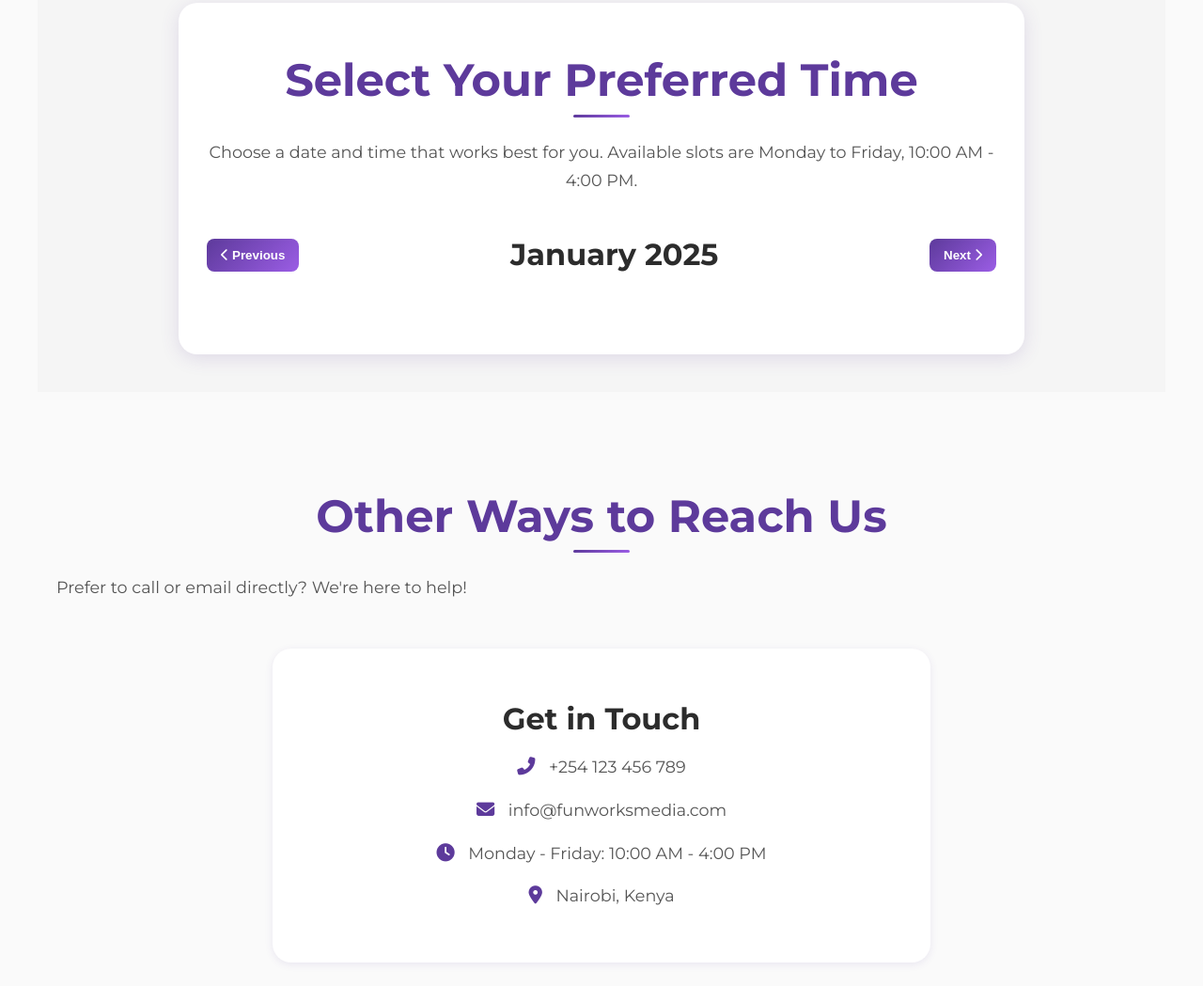
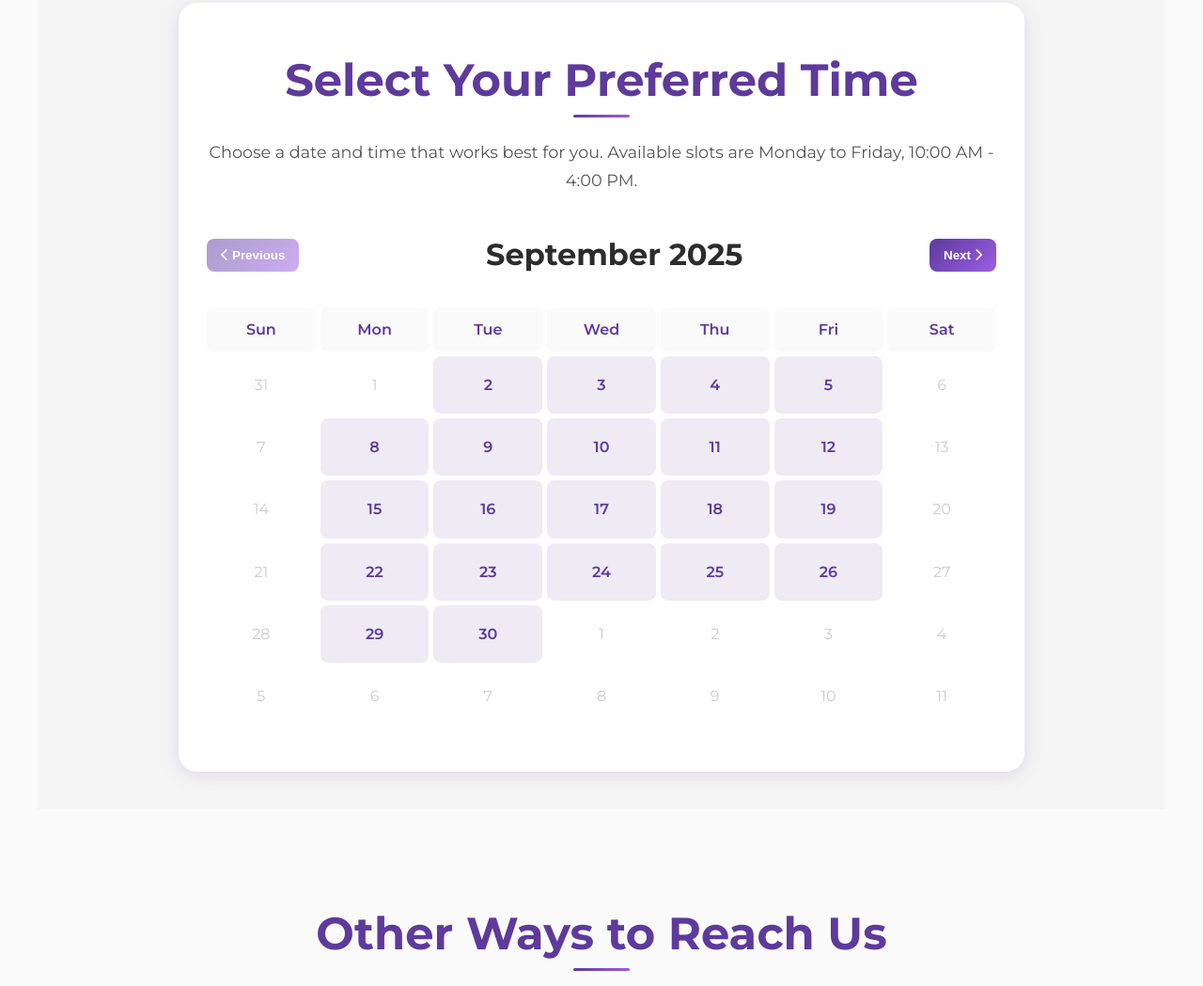
Before and after one commit to ekitindi/FunWorks-Media, a plain HTML site: page contacts.html in a window 1280 px wide. Shown: the part 1057-2106 px from the top of the page at 94% size. Drawn offline with nearby package versions, Linux system fonts and the light colour scheme; no server answers.

Commit message:
Update contacts.html
integration to call calendar.js file

```diff
--- a/contacts.html
+++ b/contacts.html
@@ -442,5 +442,7 @@
   <script>
     AOS.init({ duration: 1000 });
   </script>
+  <!-- Calendar Integration -->
+<script src="scripts/calendar-integration.js"></script>
 </body>
 </html>
```
